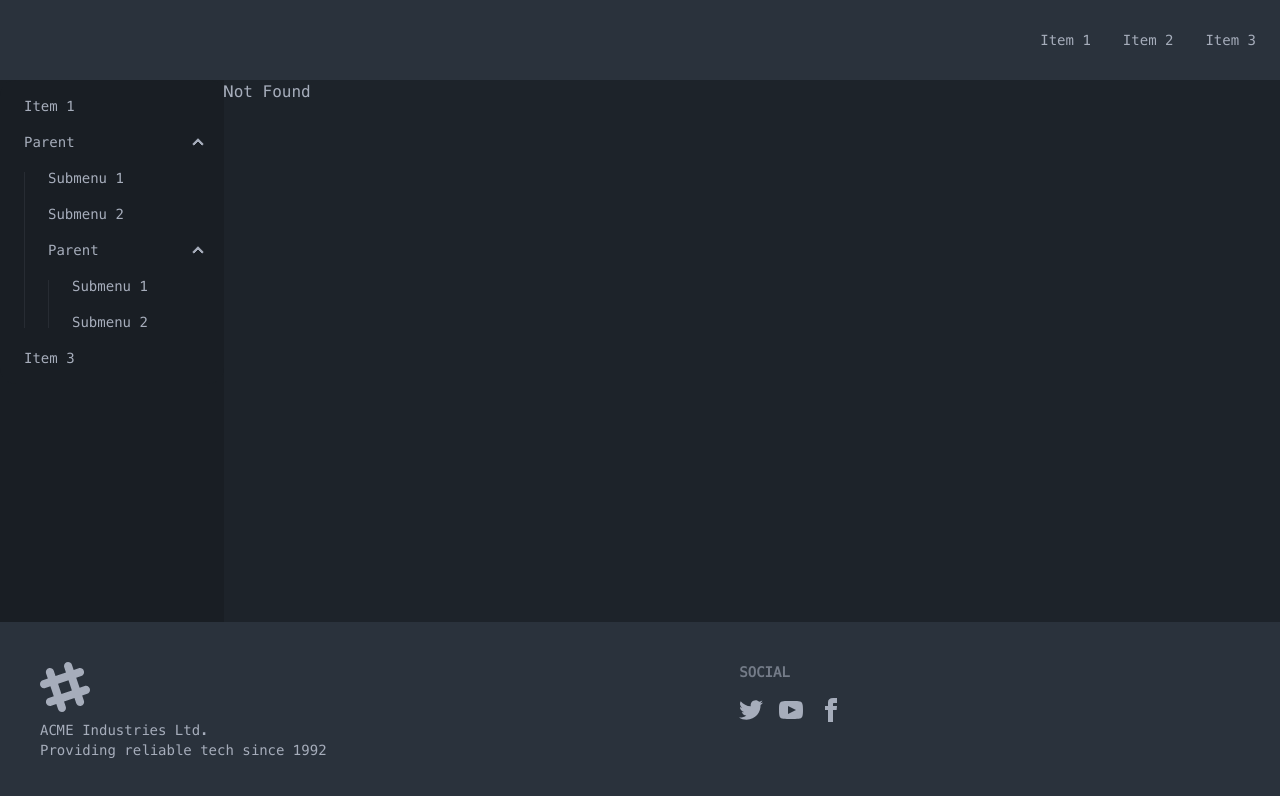
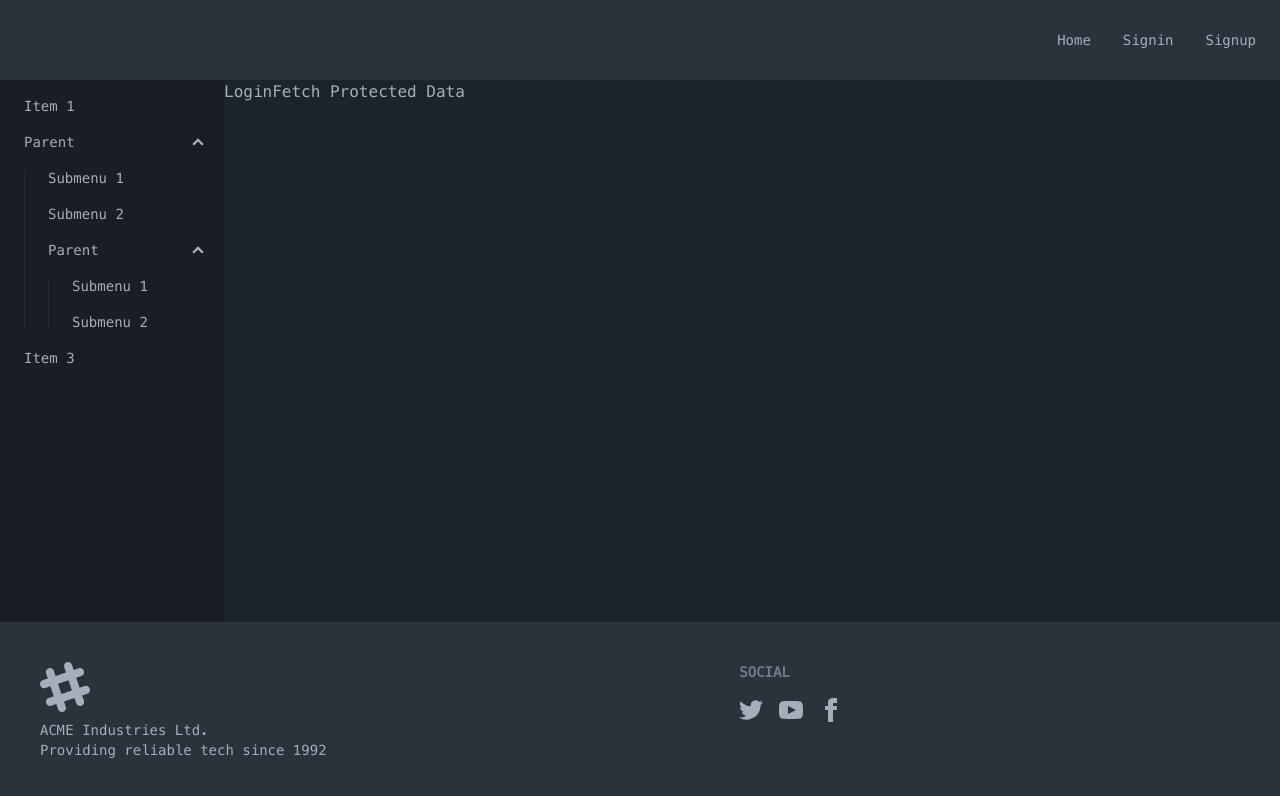
Before and after one commit to Juzdalua/exam-q-play, a Next.js app: page /auth/signup in a window 1280 px wide. Before the commit this address had no page. Shown: the top 796 px of the page. Built offline with nearby package versions, Linux system fonts and the light colour scheme.

Commit message:
Add JWT & does not test

```diff
--- a/app/(home)/components/header.tsx
+++ b/app/(home)/components/header.tsx
@@ -1,15 +1,17 @@
+import Link from "next/link";
+
 const TopLayout = () => {
   return (
     <div className="min-h-20 bg-neutral flex justify-end">
       <ul className="menu menu-horizontal content-center">
         <li>
-          <a>Item 1</a>
+          <Link href={`/`}>Home</Link>
         </li>
         <li>
-          <a>Item 2</a>
+        <Link href={`/auth/signin`}>Signin</Link>
         </li>
         <li>
-          <a>Item 3</a>
+        <Link href={`/auth/signup`}>Signup</Link>
         </li>
       </ul>
     </div>
--- /dev/null
+++ b/app/api/auth/signup/route.ts
@@ -0,0 +1,14 @@
+import { NextResponse } from "next/server";
+import { signToken } from "@/lib/jwt";
+
+export const POST = async (req: Request) => {
+  const { username, password } = await req.json();
+
+  if (username === "admin" && password === "password") {
+    const token = signToken({ username });
+
+    return NextResponse.json({ success: true, token });
+  }
+
+  return NextResponse.json({ success: false, message: "Invalid credentials" }, { status: 401 });
+};
--- /dev/null
+++ b/app/api/protected/route.ts
@@ -0,0 +1,19 @@
+import { NextResponse } from "next/server";
+import { verifyToken } from "@/lib/jwt";
+
+export const GET = async (req: Request) => {
+  const authHeader = req.headers.get("authorization");
+
+  if (!authHeader) {
+    return NextResponse.json({ success: false, message: "Unauthorized" }, { status: 401 });
+  }
+
+  const token = authHeader.split(" ")[1];
+
+  try {
+    const decoded = verifyToken(token);
+    return NextResponse.json({ success: true, data: decoded });
+  } catch (error) {
+    return NextResponse.json({ success: false, message: "Invalid token" }, { status: 403 });
+  }
+};
--- /dev/null
+++ b/app/auth/signup/page.tsx
@@ -0,0 +1,41 @@
+"use client";
+
+import { useState } from "react";
+
+export default function Login() {
+  const [token, setToken] = useState<string | null>(null);
+
+  const handleLogin = async () => {
+    const res = await fetch("/api/auth/signin", {
+      method: "POST",
+      headers: { "Content-Type": "application/json" },
+      body: JSON.stringify({ username: "admin", password: "password" }),
+    });
+
+    const data = await res.json();
+    if (data.success) {
+      setToken(data.token);
+      alert("Login successful!");
+    } else {
+      alert("Login failed!");
+    }
+  };
+
+  const fetchProtectedData = async () => {
+    const res = await fetch("/api/protected", {
+      headers: { Authorization: `Bearer ${token}` },
+    });
+
+    const data = await res.json();
+    console.log(data);
+  };
+
+  return (
+    <div>
+      <button onClick={handleLogin}>Login</button>
+      <button onClick={fetchProtectedData} disabled={!token}>
+        Fetch Protected Data
+      </button>
+    </div>
+  );
+}
--- /dev/null
+++ b/lib/jwt.ts
@@ -0,0 +1,15 @@
+import jwt from "jsonwebtoken";
+
+const SECRET_KEY = process.env.JWT_SECRET;
+
+export const signToken = (payload: object, expiresIn = "1h") => {
+  return jwt.sign(payload, SECRET_KEY, { expiresIn });
+};
+
+export const verifyToken = (token: string) => {
+  try {
+    return jwt.verify(token, SECRET_KEY);
+  } catch (error) {
+    throw new Error("Invalid token");
+  }
+};
--- a/package.json
+++ b/package.json
@@ -11,6 +11,7 @@
   "author": "",
   "license": "ISC",
   "dependencies": {
+    "jsonwebtoken": "^9.0.2",
     "mysql2": "^3.11.5",
     "next": "^15.0.3",
     "react": "^18.3.1",
```
Also changed, not shown: 1 other file (tests, documents, lock files or other folders).
